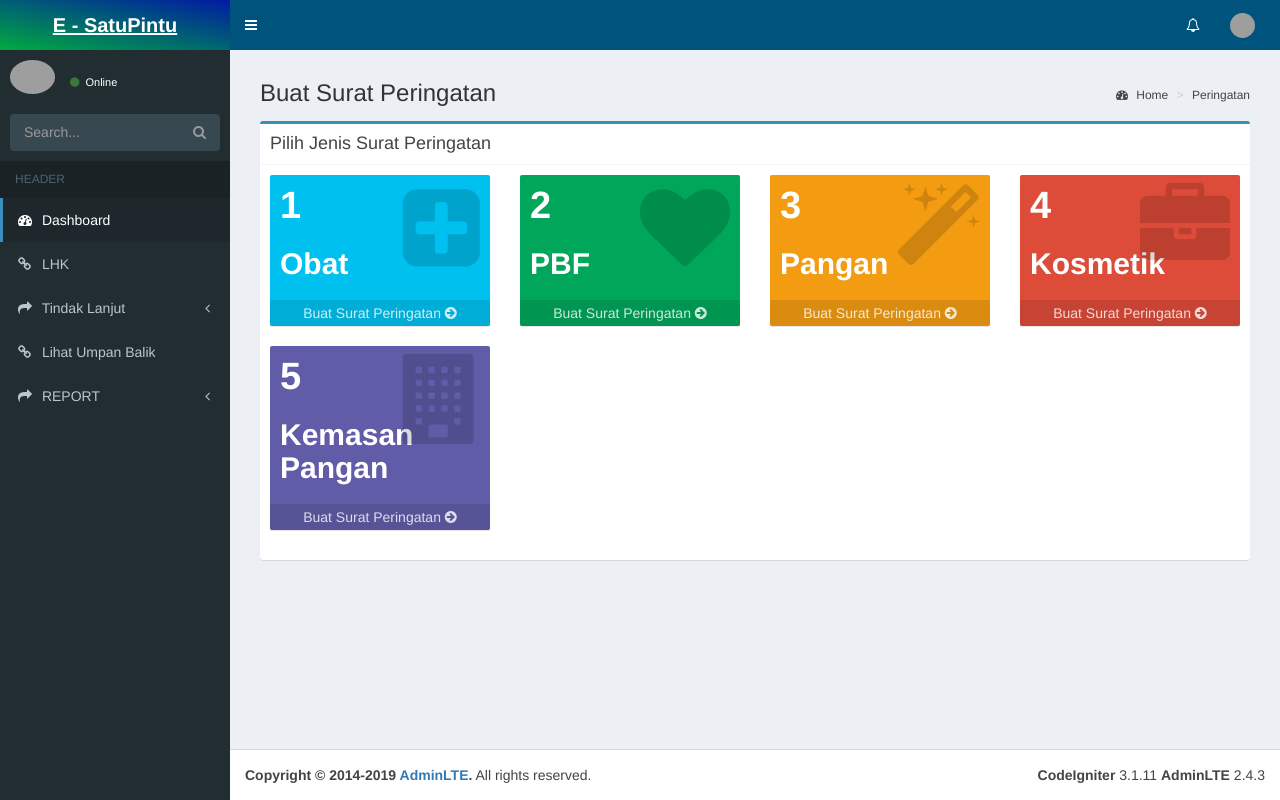
After one commit to ziamulyana/satupintu, a CodeIgniter app: page /database/petugas/surat_peringatan/home in a window 1280 px wide. The commit adds this page. Run offline with CodeIgniter, Linux system fonts and the light colour scheme; data comes from the database, SQL or seed files in the repository; data that the repository does not hold is empty; some libraries are stand-ins or nearby versions; grey boxes are pictures that could not be loaded.

Commit message:
update halaman petugas (surat peringatan, css., dan js)

```diff
--- /dev/null
+++ b/application/controllers/petugas/surat_peringatan/Home.php
@@ -0,0 +1,17 @@
+	<?php
+	defined('BASEPATH') OR exit('No direct script access allowed');
+
+	class Home extends CI_Controller {
+	// main page
+		public function index()
+		{
+			$data = konfigurasi('dashboard');
+        $this->template->load('layouts/petugas_template', 'petugas/surat_peringatan/home/dashboard', $data);
+
+		}
+
+
+	}
+
+	/* End of file Home.php */
+	/* Location: ./application/controllers/Home.php */
--- a/application/views/layouts/_css.php
+++ b/application/views/layouts/_css.php
@@ -1,6 +1,26 @@
 <link href="<?php echo base_url('assets');?>/vendor/bootstrap/css/bootstrap.min.css" rel="stylesheet">
 <link href="<?php echo base_url('assets');?>/vendor/iCheck/minimal/blue.css" rel="stylesheet">
+
+<!-- font awesome -->
 <link href="<?php echo base_url('assets');?>/vendor/font-awesome/css/font-awesome.min.css" rel="stylesheet">
 <link href="<?php echo base_url('assets');?>/vendor/Ionicons/css/ionicons.min.css" rel="stylesheet">
 <link href="<?php echo base_url('assets');?>/vendor/AdminLTE-2.4.3/css/AdminLTE.min.css" rel="stylesheet">
 <link href="<?php echo base_url('assets');?>/vendor/AdminLTE-2.4.3/css/skins/_all-skins.min.css" rel="stylesheet">
+
+
+<!-- CSS buatan sendiri -->
+<link rel="stylesheet" href="<?php echo base_url() ?>assets/vendor/bootstrap/css/style.css">
+
+<!-- css untuk textarea -->
+<!-- Bootstrap 3.3.7 -->
+<link rel="stylesheet" href="<?php echo base_url('assets');?>/vendor/bower_components/bootstrap/dist/css/bootstrap.min.css">
+<!-- Font Awesome -->
+<link rel="stylesheet" href="<?php echo base_url('assets');?>/vendor/bower_components/font-awesome/css/font-awesome.min.css">
+<!-- Ionicons -->
+<link rel="stylesheet" href="<?php echo base_url('assets');?>/vendor/bower_components/Ionicons/css/ionicons.min.css">
+<!-- Theme style -->
+<!-- bootstrap wysihtml5 - text editor -->
+<link rel="stylesheet" href="<?php echo base_url('assets');?>/vendor/plugins/bootstrap-wysihtml5/bootstrap3-wysihtml5.min.css">
+
+<link rel="stylesheet"
+        href="https://fonts.googleapis.com/css?family=Source+Sans+Pro:300,400,600,700,300italic,400italic,600italic">
--- a/application/views/layouts/_js.php
+++ b/application/views/layouts/_js.php
@@ -2,7 +2,8 @@
 <script src="<?php echo base_url('assets');?>/vendor/bootstrap/js/bootstrap.min.js"></script>
 <script src="<?php echo base_url('assets');?>/vendor/iCheck/icheck.min.js"></script>
 <script src="<?php echo base_url('assets');?>/vendor/AdminLTE-2.4.3/js/adminlte.min.js"></script>
-<script src="<?php echo base_url('assets');?>/vendor/jquery/jquery.idle.min.js"></script>
+<link href="https://cdnjs.cloudflare.com/ajax/libs/select2/4.0.3/css/select2.min.css" rel="stylesheet" />
+<script src="https://cdnjs.cloudflare.com/ajax/libs/select2/4.0.3/js/select2.min.js"></script>
 <script>
 	window.onload = function() {
 		<?php if ($this->session->flashdata('msg') != '') {
@@ -23,11 +24,33 @@
 			$('.msg').fadeOut(1000);
 		}, 3000)
 	}
-		$(document).idle({
-  		onIdle: function(){
-		alert("Silahkan Login Kembali !");
-          window.location.href="<?php echo base_url() ?>auth/logout"
-			},
-			idle: 900000
+</script>
+
+<script type="text/javascript">
+	$(document).ready(function() {
+		$('.category').select2();
+	});
+</script>
+
+	<!-- jQuery 3 -->
+<script src="<?php echo base_url('assets');?>/vendor/bower_components/jquery/dist/jquery.min.js"></script>
+<!-- Bootstrap 3.3.7 -->
+<script src="<?php echo base_url('assets');?>/vendor/bower_components/bootstrap/dist/js/bootstrap.min.js"></script>
+<!-- FastClick -->
+<script src="<?php echo base_url('assets');?>/vendor/bower_components/fastclick/lib/fastclick.js"></script>
+<!-- AdminLTE App -->
+<script src="<?php echo base_url('assets');?>/vendor/dist/js/adminlte.min.js"></script>
+<!-- AdminLTE for demo purposes -->
+<script src="<?php echo base_url('assets');?>/vendor/dist/js/demo.js"></script>
+<!-- CK Editor -->
+<script src="<?php echo base_url('assets');?>/vendor/bower_components/ckeditor/ckeditor.js"></script>
+<!-- Bootstrap WYSIHTML5 -->
+<script src="<?php echo base_url('assets');?>/vendor/plugins/bootstrap-wysihtml5/bootstrap3-wysihtml5.all.min.js"></script>
+<script>
+  $(function () {
+    // Replace the <textarea id="editor1"> with a CKEditor
+    // instance, using default configuration.
+    //bootstrap WYSIHTML5 - text editor
+    $('.textarea').wysihtml5()
   })
 </script>
--- a/application/views/layouts/petugas_sidebar.php
+++ b/application/views/layouts/petugas_sidebar.php
@@ -43,7 +43,7 @@
         </a>
         <ul class="treeview-menu" style="display: none;">
           <li><a href="#"><i class="fa fa-circle-o"></i>Pembinaan</a></li>
-          <li><a href="<?=base_url('surat_peringatan/home')?>"><i class="fa fa-circle-o"></i>Peringatan</a></li>
+          <li><a href="<?=base_url('petugas/surat_peringatan/home')?>"><i class="fa fa-circle-o"></i>Peringatan</a></li>
           <li><a href="#"><i class="fa fa-circle-o"></i>Peringatan Keras</a></li>
           <li><a href="#"><i class="fa fa-circle-o"></i>PSK</a></li>
           <li><a href="#"><i class="fa fa-circle-o"></i>Penghentian Kegiatan</a></li>
--- /dev/null
+++ b/application/views/petugas/surat_peringatan/home/dashboard.php
@@ -0,0 +1,127 @@
+ <section class="content-header">
+  <h1>
+    Buat Surat Peringatan
+  </h1>
+  <ol class="breadcrumb">
+    <li><a href="#"><i class="fa fa-dashboard"></i> Home</a></li>
+    <li><a href="#">Peringatan</a></li>
+  </ol>
+</section>
+<!-- Main content -->
+<section class="content">
+
+  <div class="row">
+    <!-- left column -->
+    <div class="col-md-12">
+      <!-- general form elements -->
+      <div class="box box-primary">
+        <div class="box-header with-border">
+          <h3 class="box-title">Pilih Jenis Surat Peringatan</h3>
+        </div>
+        <!-- /.box-header -->
+        <!-- form start -->
+
+        <div class="box-body">
+         <div class="row">
+          <div class="col-lg-3 col-xs-5">
+            <!-- small box -->
+            <div class="small-box bg-aqua">
+              <div class="inner">
+                <h3>1</h3>
+
+                <h2><b>Obat</b></h2>
+              </div>
+              <div class="icon">
+                <i class="fa fa-plus-square"></i>
+              </div>
+              <a href="<?php echo base_url('petugas/surat_peringatan/surat_obat')?>" class="small-box-footer">
+                Buat Surat Peringatan <i class="fa fa-arrow-circle-right"></i>
+              </a>
+            </div>
+          </div>
+          <!-- ./col -->
+          <div class="col-lg-3 col-xs-5">
+            <!-- small box -->
+            <div class="small-box bg-green">
+              <div class="inner">
+                <h3>2</h3>
+
+                <h2><b>PBF</b></h2>
+              </div>
+              <div class="icon">
+                <i class="fa fa-heart"></i>
+              </div>
+              <a href="#" class="small-box-footer">
+                Buat Surat Peringatan <i class="fa fa-arrow-circle-right"></i>
+              </a>
+            </div>
+          </div>
+          <!-- ./col -->
+            <div class="col-lg-3 col-xs-5">
+            <!-- small box -->
+            <div class="small-box bg-yellow">
+              <div class="inner">
+                <h3>3</h3>
+
+                <h2><b>Pangan</b></h2>
+              </div>
+              <div class="icon">
+                <i class="fa fa-magic"></i>
+              </div>
+              <a href="#" class="small-box-footer">
+                Buat Surat Peringatan <i class="fa fa-arrow-circle-right"></i>
+              </a>
+            </div>
+          </div>
+          <!-- ./col -->
+          <div class="col-lg-3 col-xs-5">
+            <!-- small box -->
+            <div class="small-box bg-red">
+              <div class="inner">
+                <h3>4</h3>
+
+                <h2><b>Kosmetik</b></h2>
+              </div>
+              <div class="icon">
+                <i class="fa fa-briefcase"></i>
+              </div>
+              <a href="#" class="small-box-footer">
+                Buat Surat Peringatan <i class="fa fa-arrow-circle-right"></i>
+              </a>
+            </div>
+          </div>
+          <!-- ./col -->
+
+            <div class="col-lg-3 col-xs-5">
+            <!-- small box -->
+            <div class="small-box bg-purple">
+              <div class="inner">
+                <h3>5</h3>
+
+                <h2><b>Kemasan Pangan</b></h2>
+              </div>
+              <div class="icon">
+                <i class="fa fa-building"></i>
+              </div>
+              <a href="#" class="small-box-footer">
+                Buat Surat Peringatan <i class="fa fa-arrow-circle-right"></i>
+              </a>
+            </div>
+          </div>
+        </div>
+      </div>
+    </div>
+
+  </form>
+</div>
+<!-- /.box -->
+
+
+
+
+
+</div>
+
+</div>
+<!-- /.row -->
+</section>
```
Also changed, not shown: application/controllers/petugas/surat_peringatan/Surat_obat.php (added, +85 -0 lines), application/views/petugas/surat_peringatan/surat_obat/dashboard.php (added, +239 -0 lines). Lines whose indentation alone changed are shown as unchanged.
